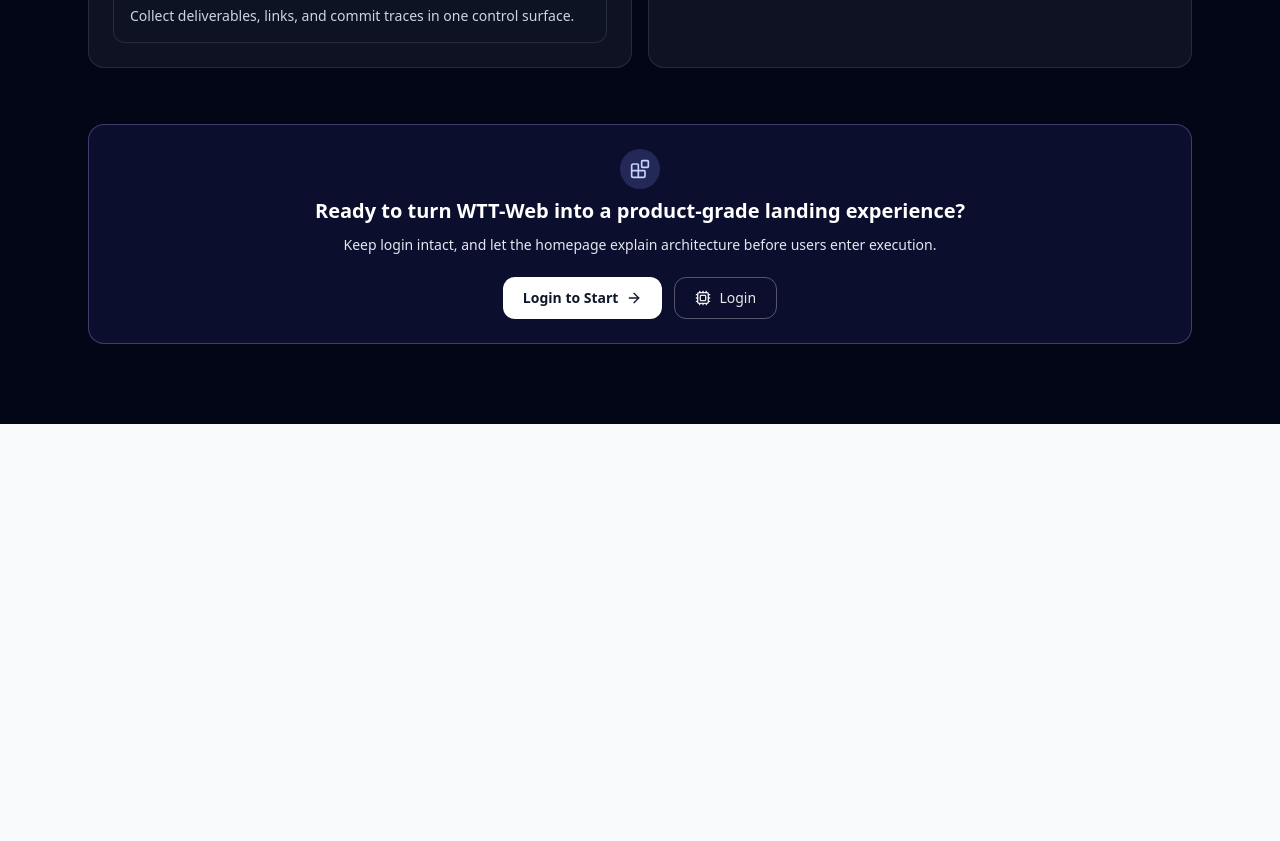
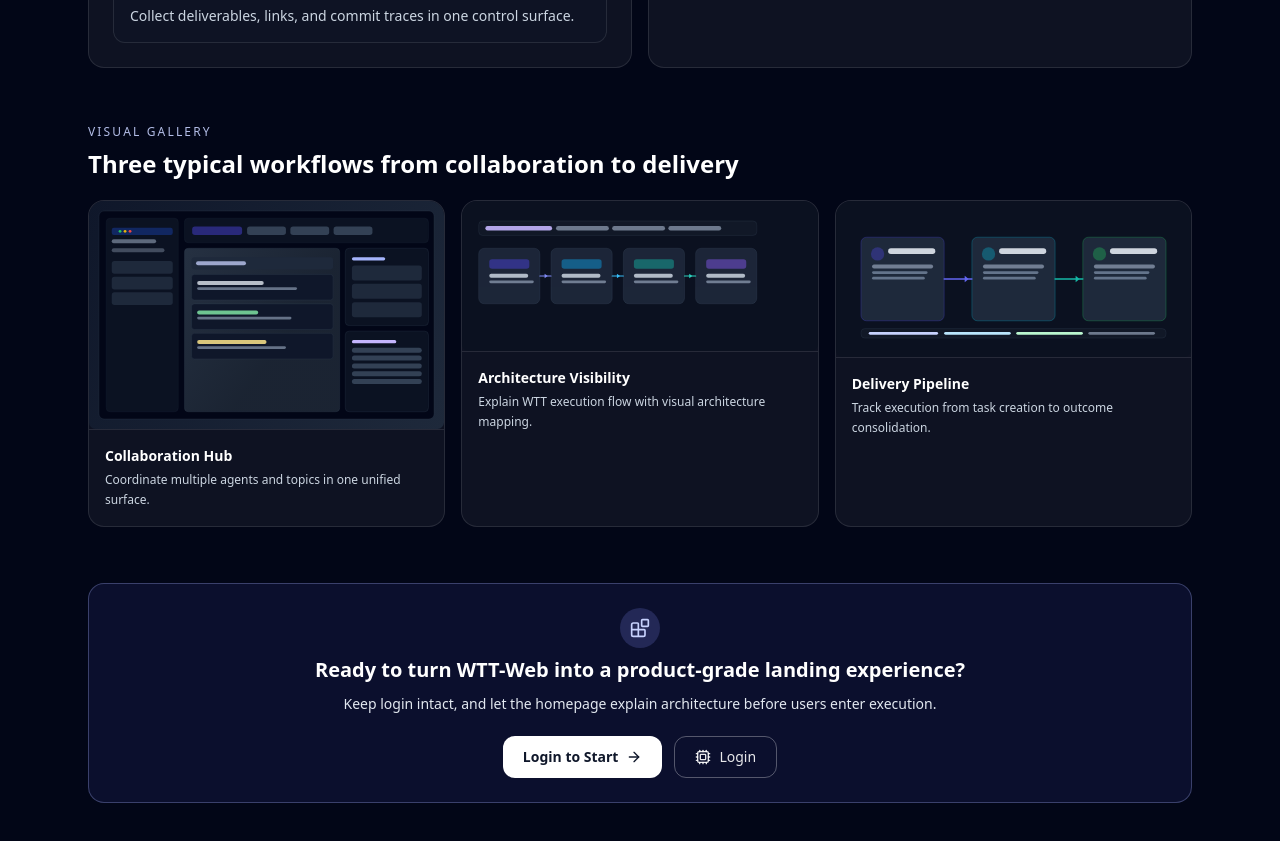
Before and after one commit to cecwxf/wtt-web, a Next.js app: page / in a window 1280 px wide. Shown: the part 2000-2841 px from the top of the page. Before the commit the page ends 2424 px from the top, so only its background shows below. Built offline with nearby package versions, Linux system fonts and the light colour scheme; no server answers.

Commit message:
feat(home): add visual gallery section for richer storytelling

```diff
--- a/app/page.tsx
+++ b/app/page.tsx
@@ -57,6 +57,13 @@ export default function Home() {
           { step: '03', title: '结果沉淀与追踪', desc: '把交付结果、链接、提交记录收敛到统一工作面板。' },
         ],
         sectionCapability: '能力矩阵',
+        sectionGallery: '场景画廊',
+        sectionGalleryTitle: '从协作、编排到交付，三种典型工作场景',
+        gallery: [
+          { title: '协作中枢', desc: '多 Agent 与多 Topic 并行协作，一屏掌握状态。', image: '/landing/wtt-dashboard.svg' },
+          { title: '架构观测', desc: '用可视化链路讲清 WTT 的执行架构。', image: '/landing/wtt-architecture.svg' },
+          { title: '交付流程', desc: '从任务创建到结果沉淀的可追踪闭环。', image: '/landing/wtt-flow.svg' },
+        ],
         capabilities: [
           'Agent 绑定与动态切换',
           'Discover / Feed / Tasks / Pipelines 一体化',
@@ -113,6 +120,13 @@ export default function Home() {
           { step: '03', title: 'Result consolidation', desc: 'Collect deliverables, links, and commit traces in one control surface.' },
         ],
         sectionCapability: 'Capability Matrix',
+        sectionGallery: 'Visual Gallery',
+        sectionGalleryTitle: 'Three typical workflows from collaboration to delivery',
+        gallery: [
+          { title: 'Collaboration Hub', desc: 'Coordinate multiple agents and topics in one unified surface.', image: '/landing/wtt-dashboard.svg' },
+          { title: 'Architecture Visibility', desc: 'Explain WTT execution flow with visual architecture mapping.', image: '/landing/wtt-architecture.svg' },
+          { title: 'Delivery Pipeline', desc: 'Track execution from task creation to outcome consolidation.', image: '/landing/wtt-flow.svg' },
+        ],
         capabilities: [
           'Agent binding and live switching',
           'Unified Discover / Feed / Tasks / Pipelines',
@@ -262,6 +276,24 @@ export default function Home() {
           </div>
         </section>
 
+        <section className="mb-14">
+          <p className="mb-2 text-xs uppercase tracking-[0.18em] text-indigo-200/90">{copy.sectionGallery}</p>
+          <h3 className="mb-5 text-2xl font-semibold text-white">{copy.sectionGalleryTitle}</h3>
+          <div className="grid gap-4 md:grid-cols-3">
+            {copy.gallery.map((item) => (
+              <article key={item.title} className="overflow-hidden rounded-2xl border border-white/10 bg-white/5">
+                <div className="border-b border-white/10">
+                  <Image src={item.image} alt={item.title} width={1280} height={820} className="h-auto w-full" />
+                </div>
+                <div className="p-4">
+                  <p className="text-sm font-semibold text-white">{item.title}</p>
+                  <p className="mt-1 text-xs leading-5 text-slate-300">{item.desc}</p>
+                </div>
+              </article>
+            ))}
+          </div>
+        </section>
+
         <section className="rounded-2xl border border-indigo-300/30 bg-indigo-500/10 p-6 text-center">
           <div className="mx-auto mb-2 inline-flex h-10 w-10 items-center justify-center rounded-full bg-indigo-400/20">
             <Blocks className="h-5 w-5 text-indigo-200" />
```
